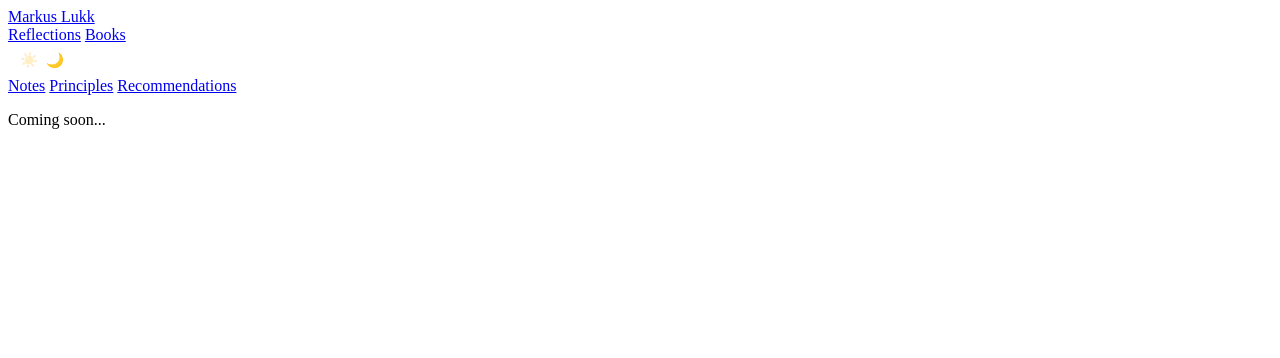
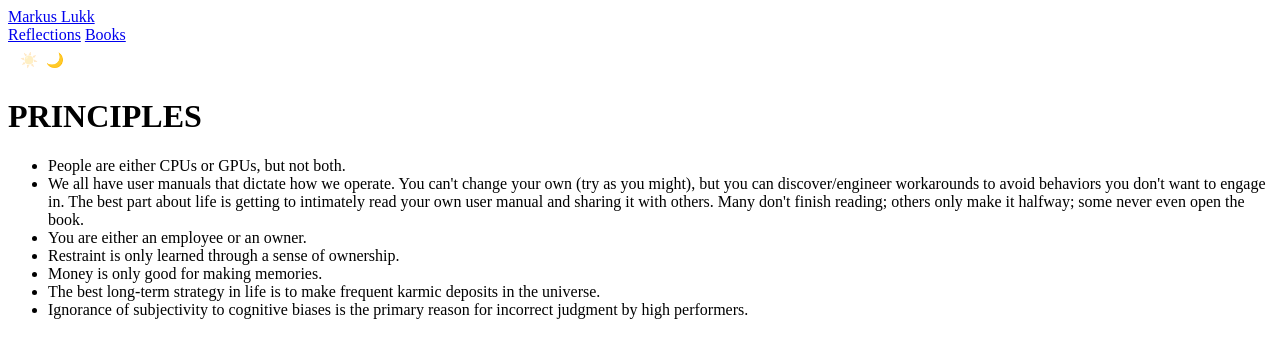
Before and after one commit to markuslukk/markuslukk.github.io, a Jekyll site: the page built from reflections/principles.html, in a window 1280 px wide. Shown: the top 358 px of the page. Built offline with Jekyll 4.4.1, drawn with Linux system fonts in a browser that asks for light colours.

Commit message:
Update principles.html

```diff
--- a/reflections/principles.html
+++ b/reflections/principles.html
@@ -15,15 +15,17 @@ title: Principles - Markus Lukk
     </nav>
   </header>
 
-  <nav class="subsection-nav">
-    <a href="/reflections">Notes</a>
-    <a href="/reflections/principles" class="active">Principles</a>
-    <a href="/reflections/recommendations">Recommendations</a>
-  </nav>
+  <h1 class="section-heading">PRINCIPLES</h1>
 
-  <section class="content-section">
-    <p class="empty-state">Coming soon...</p>
-  </section>
+  <ul class="principles-list">
+    <li>People are either CPUs or GPUs, but not both.</li>
+    <li>We all have user manuals that dictate how we operate. You can't change your own (try as you might), but you can discover/engineer workarounds to avoid behaviors you don't want to engage in. The best part about life is getting to intimately read your own user manual and sharing it with others. Many don't finish reading; others only make it halfway; some never even open the book.</li>
+    <li>You are either an employee or an owner.</li>
+    <li>Restraint is only learned through a sense of ownership.</li>
+    <li>Money is only good for making memories.</li>
+    <li>The best long-term strategy in life is to make frequent karmic deposits in the universe.</li>
+    <li>Ignorance of subjectivity to cognitive biases is the primary reason for incorrect judgment by high performers.</li>
+  </ul>
 </div>
 
 <script src="/theme.js"></script>
```
